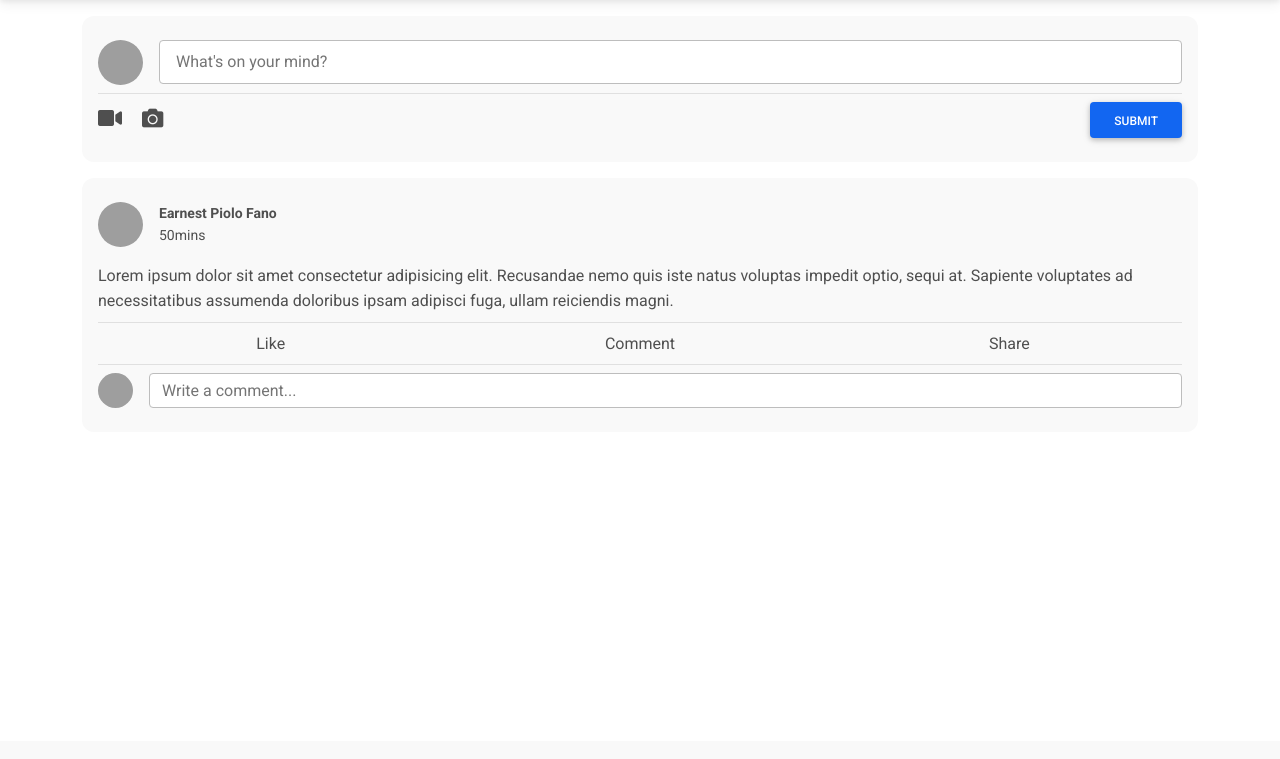
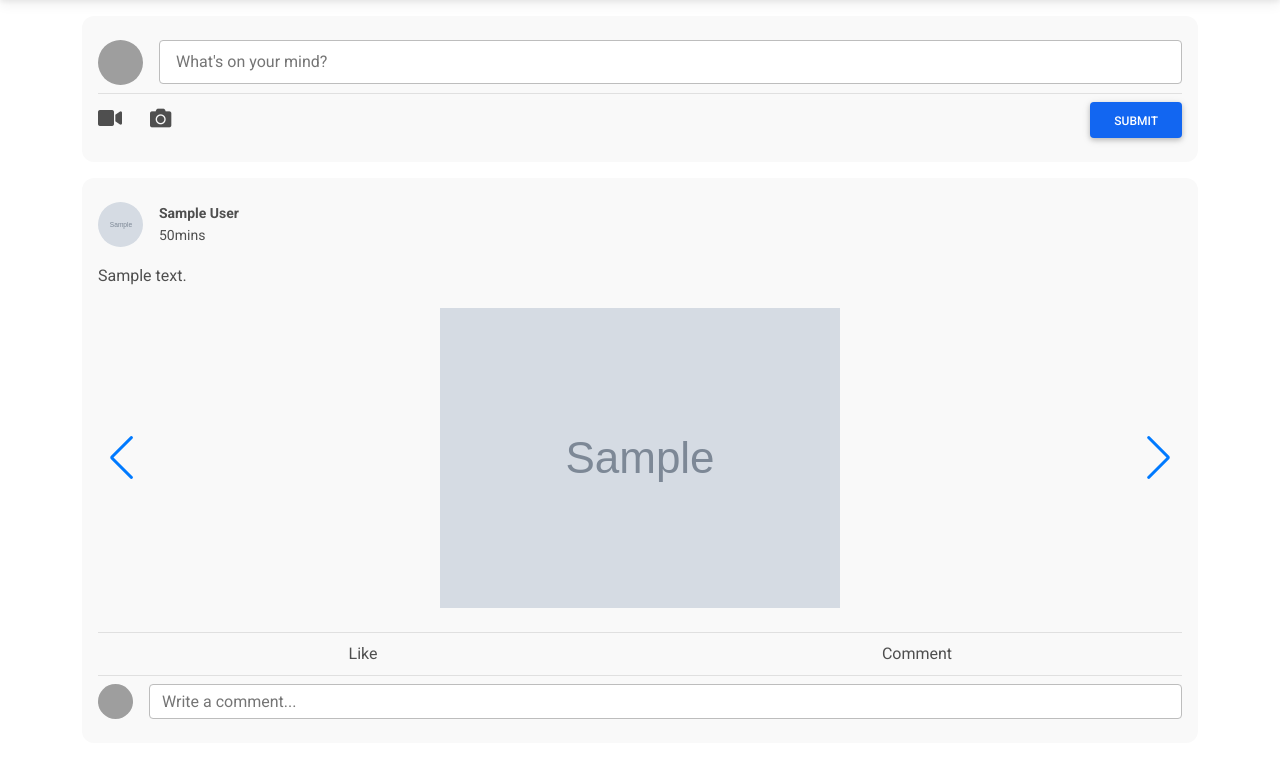
Before and after one commit to F4NSY/petsbook_ci, a CodeIgniter app: page /petsbook_ci/home in a window 1280 px wide. Shown: the part 59-818 px from the top of the page. Before the commit the page ends 467 px from the top, so only its background shows below. Run offline with CodeIgniter, Linux system fonts and the light colour scheme; the visitor is signed in with stand-in values (Sample User, id 1); tables that the repository leaves empty or names only in its code hold one stand-in row (values such as "Sample post"); grey boxes marked "Sample" are stand-in pictures; some libraries are stand-ins or nearby versions; grey boxes are pictures that could not be loaded.

Commit message:
Modified some elements in home page

```diff
--- a/application/controllers/Api.php
+++ b/application/controllers/Api.php
@@ -102,7 +102,7 @@ class Api extends CI_Controller {
 		}
         for($i = 0; $i < count($friends); $i++) {
 			if($this->input->get('query') == '' || $this->input->get('query') == 'lists') {
-				$cardButton = '<button type="button" class="btn btn-primary">View</button>';
+				$cardButton = '<a href="' . base_url() . 'profile/' . $friends[$i]['userId'] . '" class="btn btn-primary">View</a>';
 			}
 			if($this->input->get('query') == 'requests') {
 				$cardButton = '
@@ -113,7 +113,6 @@ class Api extends CI_Controller {
 			if($this->input->get('query') == 'suggestions') {
 				$cardButton = '
 					<button type="button" class="btn btn-primary" onclick="addFriend(\'' . $friends[$i]['userId'] . '\', \'suggestions\')">Add Friend</button>
-					<button type="button" class="btn">Remove</button>
 				';
 			}
 			$pictureUrl = base_url() . 'profile/' . $friends[$i]['userId'];
@@ -264,13 +263,94 @@ class Api extends CI_Controller {
 		return $this->response->createResponse($this, $user, '', 200, 'ok');
 	}
 
+	public function getPosts() {
+		$response = '';
+		$posts = $this->Api_Model->getPosts();
+		if(count($posts) == 0) {
+			$response .= '
+				<div class="text-center fs-4 text-danger">
+					No Posts found!
+				</div>
+			';
+			return $this->response->createResponse($this, '', $response, 200, 'ok');
+		}
+		foreach($posts as $post) {
+			$response .= '
+				<div class="bg-light my-3 p-3 rounded-6">
+					<div class="py-2">
+						<div class="d-flex align-items-center">
+							<img
+								src="' . $post['profilePicture'] . '"
+								class="rounded-circle me-3"
+								height="45"
+								width="45"
+								style="object-fit: cover;"
+							/>
+							<div class="fs-7">
+								<div class="fw-bold">
+									' . $post['firstName'] . ' ' . $post['lastName'] . '
+								</div>
+								<div>
+									50mins
+								</div>
+							</div>
+						</div>
+					</div>
+					<div class="py-2">
+						' . $post['content'] . '
+					</div>'
+					. ($post['image'] != '' || $post['video'] != '' ? '<div class="row" style="padding: 12px 12px 0px 12px;">
+						<div class="container mb-4 p-0">
+							<div class="swiper">
+							<div class="swiper-wrapper">'
+								. ($post['image'] != '' ? '<div class="swiper-slide px-1 d-flex justify-content-center align-items-center">
+									<img class="swiperImg" src="' . base_url() . 'uploads/posts/images/' . $post['image'] . '">
+								</div>' : '') .
+								($post['video'] != '' ? '<div class="swiper-slide px-1 d-flex justify-content-center align-items-center">
+									<iframe width="100%" height="300px" src="' . base_url() . 'uploads/posts/videos/' . $post['video'] . '" title="YouTube video" allowfullscreen></iframe>
+								</div>' : '') .
+							'</div>
+
+							<div class="swiper-button-prev"></div>
+							<div class="swiper-button-next"></div>
+
+							</div>
+						</div>
+					</div>' : '') .
+					'<div class="py-2 border-bottom border-top">
+						<div class="row text-center">
+							<div class="col">Like</div>
+							<div class="col">Comment</div>
+						</div>
+					</div>
+					<div class="py-2">
+						<div class="d-flex align-items-center">
+							<img
+								src="' . $this->session->userdata('profilePicture') . '"
+								class="rounded-circle me-3"
+								height="35"
+								width="35"
+								style="object-fit: cover;"
+							/>
+							<div class="flex-grow-1 fs-7">
+								<input type="text" name="" id="" class="form-control form-control" placeholder="Write a comment...">
+							</div>
+						</div>
+					</div>
+				</div>
+			';
+		}
+		return $this->response->createResponse($this, '', $response, 200, 'ok');
+	}
+
 	public function insertPost() {
         $insertPostParam = array(
             'postId' => substr(md5(microtime()), rand(0,25), 6),
             'userId' => $this->session->userdata('userId'),
             'content' => $this->input->post('postContent'),
         );
-		$insertPostParam['image'] = $this->uploadFiles($_FILES, 'postImage', $insertPostParam['postId'], 'posts');
+		$insertPostParam['image'] = $this->uploadFiles($_FILES, 'postImage', $insertPostParam['postId'], 'posts/images');
+		$insertPostParam['video'] = $this->uploadFiles($_FILES, 'postVideo', $insertPostParam['postId'], 'posts/videos');
 		array_filter($insertPostParam);
 		$this->Api_Model->insertPost($insertPostParam);
 
--- a/application/models/Api_Model.php
+++ b/application/models/Api_Model.php
@@ -101,7 +101,7 @@ class Api_Model extends CI_Model {
 	}
 
 	public function getPosts() {
-		$query = "SELECT * FROM posts WHERE posts.userId = '" . $this->session->userdata('userId') . "' OR posts.userId IN (SELECT users.userId FROM users LEFT JOIN user_friends ON users.userId = user_friends.senderId OR users.userId = user_friends.receiverId WHERE user_friends.id IS NOT NULL AND user_friends.status = 'Accepted' AND ((user_friends.senderId = '" . $this->session->userdata('userId') . "' AND user_friends.receiverId = users.userId) OR (user_friends.receiverId = '" . $this->session->userdata('userId') . "' AND user_friends.senderId = users.userId)));";
+		$query = "SELECT * FROM posts LEFT JOIN users ON posts.userId = users.userId WHERE posts.userId = '" . $this->session->userdata('userId') . "' OR posts.userId IN (SELECT users.userId FROM users LEFT JOIN user_friends ON users.userId = user_friends.senderId OR users.userId = user_friends.receiverId WHERE user_friends.id IS NOT NULL AND user_friends.status = 'Accepted' AND ((user_friends.senderId = '" . $this->session->userdata('userId') . "' AND user_friends.receiverId = users.userId) OR (user_friends.receiverId = '" . $this->session->userdata('userId') . "' AND user_friends.senderId = users.userId))) ORDER BY posts.createdAt DESC;";
 
 		return $this->db->query($query)->result_array();
 	}
--- a/application/views/user/home.php
+++ b/application/views/user/home.php
@@ -1,14 +1,5 @@
-<style>
-    #postImageContainer input {
-        display: none;
-    }
-    #postImageLabel {
-        cursor: pointer;
-    }
-</style>
-
 <div class="container">
-    <?php $attribute = array('id' => 'postingForm', 'class' => 'bg-light my-3 p-3 rounded-6', 'novalidate' => 'novalidate');
+    <?php $attribute = array('id' => 'postingForm', 'class' => 'bg-light my-3 p-3 rounded-6', 'novalidate' => 'novalidate', 'autocomplete' => 'off');
           echo form_open('', $attribute); ?>
         <div class="py-2 border-bottom">
             <div class="d-flex align-items-center">
@@ -26,9 +17,14 @@
         </div>
         <div class="py-2 d-flex align-items-center justify-content-between">
             <div>
+                <span class="post-file-container">
+                    <label for="postVideo" class="cursor-pointer me-2">
                         <i class="fas fa-video me-3 fa-lg"></i>
-                <span id="postImageContainer">
-                    <label for="postImage" id="postImageLabel" class="me-2">
+                    </label>
+                    <input type="file" name="postVideo" id="postVideo" accept="video/*">
+                </span>
+                <span class="post-file-container">
+                    <label for="postImage" class="cursor-pointer me-2">
                         <i class="fas fa-camera fa-lg"></i>
                     </label>
                     <input type="file" name="postImage" id="postImage" accept="image/*">
@@ -38,58 +34,33 @@
         </div>
     </form>
     <div id="home-page-contents">
-        <div class="bg-light my-3 p-3 rounded-6">
-            <div class="py-2">
-                <div class="d-flex align-items-center">
-                    <img
-                        src="<?= $this->session->userdata('profilePicture'); ?>"
-                        class="rounded-circle me-3"
-                        height="45"
-                        width="45"
-                        style="object-fit: cover;"
-                    />
-                    <div class="fs-7">
-                        <div class="fw-bold">
-                            Earnest Piolo Fano
-                        </div>
-                        <div>
-                            50mins
-                        </div>
-                    </div>
-                </div>
-            </div>
-            <div class="py-2">
-                Lorem ipsum dolor sit amet consectetur adipisicing elit. Recusandae nemo quis iste natus voluptas impedit optio, sequi at. Sapiente voluptates ad necessitatibus assumenda doloribus ipsam adipisci fuga, ullam reiciendis magni.
-            </div>
-            <div class="py-2 border-bottom border-top">
-                <div class="row text-center">
-                    <div class="col">Like</div>
-                    <div class="col">Comment</div>
-                    <div class="col">Share</div>
-                </div>
-            </div>
-            <div class="py-2">
-                <div class="d-flex align-items-center">
-                    <img
-                        src="<?= $this->session->userdata('profilePicture'); ?>"
-                        class="rounded-circle me-3"
-                        height="35"
-                        width="35"
-                        style="object-fit: cover;"
-                    />
-                    <div class="flex-grow-1 fs-7">
-                        <input type="text" name="" id="" class="form-control form-control" placeholder="Write a comment...">
-                    </div>
-                </div>
-            </div>
-        </div>
     </div>
 </div>
 
 <script>
+    getPosts();
+    const swiper = new Swiper('.swiper', {
+        // Navigation arrows
+        navigation: {
+            nextEl: '.swiper-button-next',
+            prevEl: '.swiper-button-prev',
+        },
+    });
+    function getPosts() {
+        $.ajax({
+                url: environment.base_url + "api/getPosts",
+                type: "get",
+                success: function (response) {
+                    $('#home-page-contents').html(response.html);
+                },
+                error: function (error) {
+                    console.log(error);
+                },
+            });
+    }
     $('#postingForm').submit(function(e) {
         e.preventDefault();
-        if(($('#postContent').val() != "") || ($('#postImage').val() != "")) {
+        if(($('#postContent').val() != "") || ($('#postImage').val() != "") || ($('#postVideo').val() != "")) {
             var formData = new FormData(this);
             $.ajax({
                 url: environment.base_url + "api/insertPost",
@@ -99,6 +70,7 @@
                 contentType: false,
                 success: function () {
                     $('#postingForm').trigger('reset');
+                    getPosts();
                 },
                 error: function (error) {
                     console.log(error);
--- a/application/views/user/template/header.php
+++ b/application/views/user/template/header.php
@@ -12,11 +12,13 @@
         rel="stylesheet"
         href="https://fonts.googleapis.com/css2?family=Roboto:wght@300;400;500;700;900&display=swap"
     />
+    <link rel="stylesheet" href="https://unpkg.com/swiper@7/swiper-bundle.min.css"/>
     <link rel="stylesheet" href="<?= base_url(); ?>/assets/css/styles.css">
     <!-- Scripts -->
     <script type="text/javascript" src="<?= base_url(); ?>assets/js/mdb.min.js"></script>
     <script src="https://code.jquery.com/jquery-3.6.0.min.js" integrity="sha256-/xUj+3OJU5yExlq6GSYGSHk7tPXikynS7ogEvDej/m4=" crossorigin="anonymous"></script>
     <script src="//cdn.jsdelivr.net/npm/sweetalert2@11"></script>
+    <script src="https://unpkg.com/swiper@7/swiper-bundle.min.js"></script>
     <script type="text/javascript" src="<?= base_url(); ?>assets/js/config/config.js"></script>
 </head>
 <body>
--- a/assets/css/styles.css
+++ b/assets/css/styles.css
@@ -44,6 +44,9 @@
 	overflow: hidden;
 	text-overflow: ellipsis;
 }
+.cursor-pointer {
+	cursor: pointer;
+}
 .card-img-custom {
 	height: 200px;
 	object-fit: cover;
@@ -57,3 +60,11 @@
 	width: 12px;
 	height: 12px;
 }
+.post-file-container input {
+	display: none;
+}
+.swiperImg {
+	width: 100%;
+	height: 300px;
+	object-fit: contain;
+}
```
Also changed, not shown: 1 other file. Lines whose indentation alone changed are shown as unchanged.
